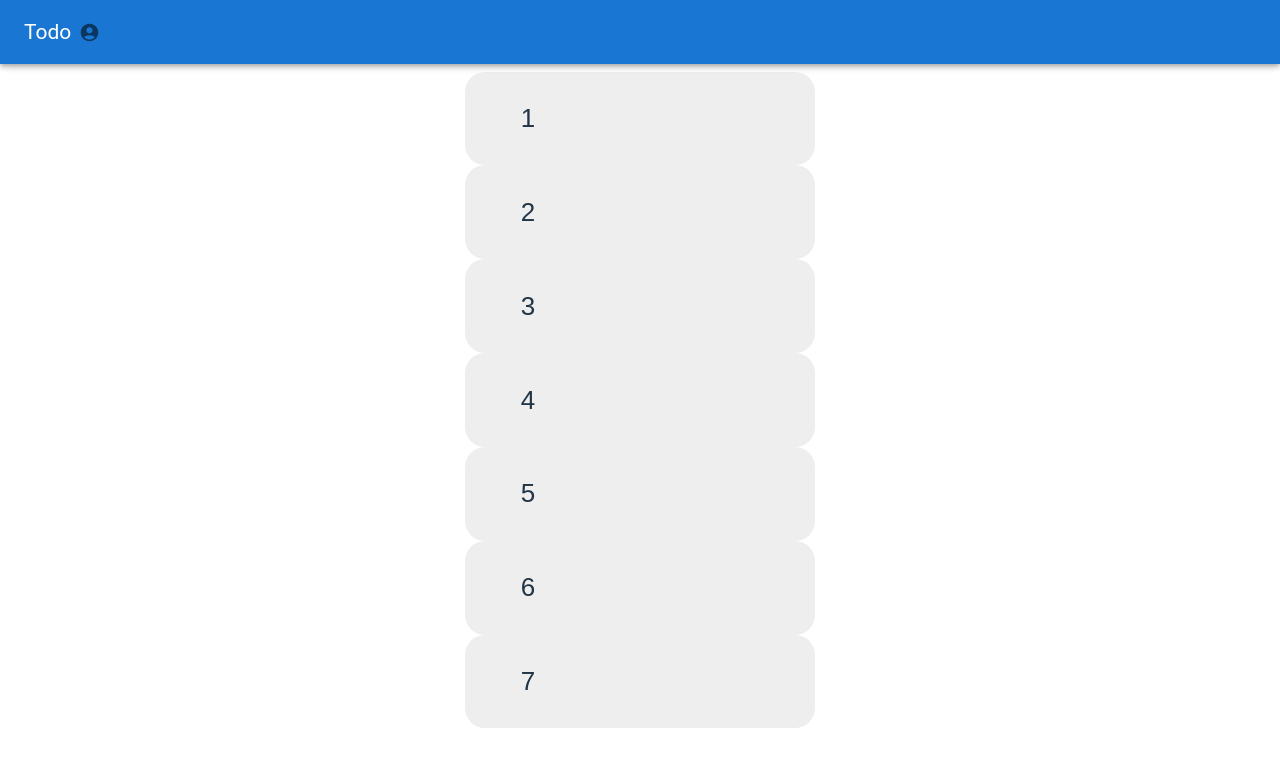
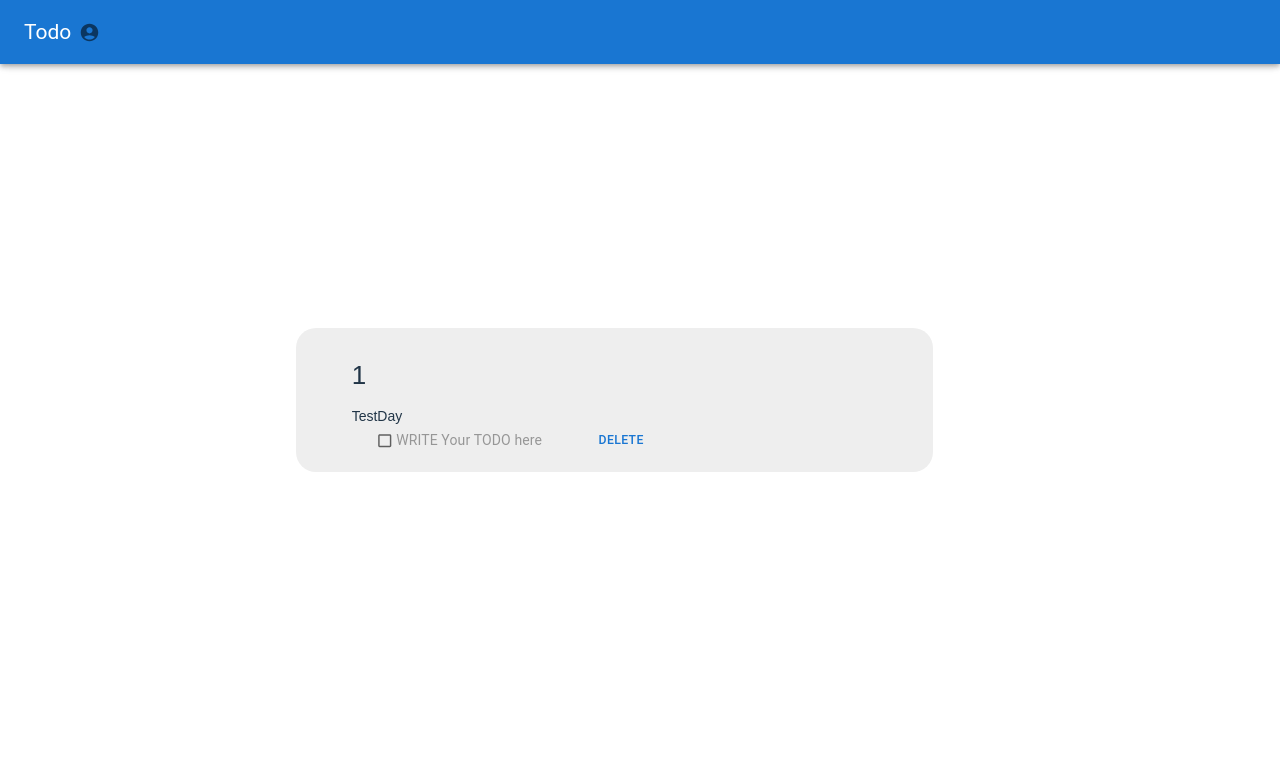
Before and after one commit to rhit-arnarsan/280-Final-Project, a React (Vite) app: page /todos in a window 1280 px wide. Shown: the top 766 px of the page. Built offline with nearby package versions, Linux system fonts and the light colour scheme; no server answers.

Commit message:
no progress

```diff
--- a/src/components/Login.jsx
+++ b/src/components/Login.jsx
@@ -25,7 +25,8 @@ export function Login() {
             return
         }
 
-        document.cookie = response.cookie;
+        document.cookie = "session="+response.cookie;
+        console.log("here")
 
         navigate("/todos", {replace: true})
     };
--- a/src/components/Register.jsx
+++ b/src/components/Register.jsx
@@ -26,7 +26,7 @@ export function Register() {
             },
             // mode: 'no-cors',
             body: JSON.stringify({"username": username, "password": password})
-        }).then(i => i.text())
+        }).then(i => i.json())
 
         if (response.error != null) {
             alert(response.error);
--- a/src/components/TopBar.jsx
+++ b/src/components/TopBar.jsx
@@ -33,7 +33,7 @@ export function TopBar() {
 
     return (
         <AppBar>
-            <Toolbar sx={{ minwidth: "100%" }}>
+            <Toolbar sx={{ width: "100%", "boxSizing": "content-box" }}>
                 <Typography variant="h5">
                     Todo
                 </Typography>
@@ -45,8 +45,8 @@ export function TopBar() {
                         <Menu
                             anchorEl={menuAnchor}
                             open={Boolean(menuOpen)}>
-                            <MenuItem onClick={logout()}>Light / Dark Mode</MenuItem>
-                            <MenuItem onClick={logout()}>Logout</MenuItem>
+                            <MenuItem onClick={() => 1}>Light / Dark Mode</MenuItem>
+                            <MenuItem onClick={logout}>Logout</MenuItem>
                         </Menu>
                     </IconButton>
                 </Box>
--- a/src/components/Week.jsx
+++ b/src/components/Week.jsx
@@ -1,8 +1,8 @@
 import { useState } from 'react'
 
-import { Checkbox, TextField } from '@mui/material';
+import { Button, Checkbox, TextField } from '@mui/material';
 
-const daysOfWeek = ["Sunday", "Monday", "Tuesday", "Wednesday", "Thursday", "Friday", "Saturday"];
+const days_of_week = ["Sunday", "Monday", "Tuesday", "Wednesday", "Thursday", "Friday", "Saturday"];
 
 class weekHolder {
     constructor(start, end) {
@@ -43,17 +43,24 @@ class weekHolder {
     async getData() {
         const x = await fetch("http://localhost:5000/api/get-days-inrange", {
             body: JSON.stringify({
-                startDate: this.startDate.toISOString(),
-                endDate: this.endDate.toISOString(),
+                start: this.startDate.toISOString().slice(0, 10),
+                end: this.endDate.toISOString().slice(0, 10),
             }),
+            credentials: 'include',
+            method: "POST",
+            headers: {
+                "Content-Type": "application/json",
+                "Accept": "application/json",
+            }
 
         }).then((i) => i.json());
         console.log(x);
+        return x;
     }
 
 }
 
-function dayToWeek(day) {
+export function dayToWeek(day) {
     let start = new Date(day);
     while (start.getDay() != 0) {
         start.setDate(start.getDate() - 1);
@@ -70,25 +77,25 @@ console.log(dayToWeek(new Date()).getNextNWeeks(9));
 console.log(dayToWeek(new Date()).toListOfDays())
 
 
-function TodoLine(addLine) {
-    const [done, setDone] = useState(true);
+function TodoLine(index, addLine, valueDefault, doneDefault, passUp, remove) {
+    const [val, setVal] = useState(valueDefault);
+    const [done, setDone] = useState(doneDefault);
 
     const input =  (
         <TextField
         InputProps={{ disableUnderline: true }}
         placeholder="WRITE Your TODO here"
         variant="standard"
-        // value={""}
+        value={val}
         className={done ? "strike" : ""}
-        onKeyDown={ (e) => (e.key === 'Enter') ? addLine() : undefined}
+        onChange={(e) => {
+            setVal(e.target.value);
+            passUp(index, e.target.value, done)
+        }}
+        onKeyDown={ (e) => (e.key === 'Enter') ? addLine(index) : undefined}
         />
+
     );
-
-    currDate = new Date();
-    dayOfWeek = daysOfWeek[currDate.getDay()];
-    month = date.getMonth() + 1; // 0-based months
-    day = currDate.getDate();
-    year = date.getFullYear();
 
     return (
         <div className="todo-item">
@@ -97,24 +104,58 @@ function TodoLine(addLine) {
                 '&.Mui-checked': { background: '#ffffff00', },
                 padding: '3px'
             }}
-            onChange={(event) => setDone(event.target.checked)}
+            onChange={(event) => {
+                setDone(event.target.checked)
+                passUp(index, val, event.target.checked)
+            }}
             />
             {input}
+            <Button
+            onClick={() => remove(index)}>
+                Delete
+            </Button>
         </div>
     );
 }
 
-export function Day(name) {
-    currDate = new Date();
-    dayOfWeek = daysOfWeek[currDate.getDay()];
-    month = date.getMonth() + 1; // 0-based months
-    day = currDate.getDate();
-    year = date.getFullYear();
+export function Day(name, date) {
+    const [todos, setTodos] = useState([{value: "", done: false}]) //[...existing, {value: "", done: false}])
+
+    const sT = (x) => {
+        if (typeof x != "object") {
+            console.trace("asdf")
+            console.log("x ", x)
+        }
+        setTodos(x)
+    }
+    const update = (i, value, done) => {
+        sT((x) => window.structuredClone(x).map((todo, index) => {
+            return (i == index) ? {value: value, done: done} : todo
+        }))
+        console.log(name, todos)
+    };
+
+    const remove = async (i) => {
+
+        // sT((x) => x.filter((_, index) => index !== i));
+        const temp = window.structuredClone(todos).filter((_, index) => index != i)
+        console.log("temp")
+        sT(temp);
+        // const got = [...todos.slice(0, i), ...todos.slice(i)];
+    }
+
+    const add = (i) => {
+        sT([...todos.slice(0, i+1), {value: "", done: false}, ...todos.slice(i)]);
+        // const got = [...todos.slice(0, i), ...todos.slice(i)];
+    }
 
     return (
         <div>
-            <p>{name}</p>
-            {TodoLine()}
+            <p alt={date.toISOString().slice(0,10)}>{name}</p>
+            {
+                todos.map((todo, i) =>
+                    TodoLine(i, add, todo.value, todo.done, update, remove))
+            }
         </div>
     );
 }
@@ -130,15 +171,17 @@ export function Day(name) {
     ],
     "tuesday": ...
 }
-
 */
 
+
 // name is a string
-export function Week(name) {
+export function Week(name, weekHolder) {
+    weekHolder.getData();
     return (
         <div className="week">
             <h1 id={name}>{name}</h1>
-            {/* {days_of_week.map((i) => Day(i))} */}
+            {/* {weekHolder.toListOfDays().map((day, i) => Day(days_of_week[i], day, [{value:"asdf", done: true}]))} */}
+            {Day("TestDay", new Date(), [{value: "asdf", done: true}])}
         </div>
     );
 }
--- a/src/index.css
+++ b/src/index.css
@@ -40,7 +40,8 @@ p {
 }
 
 #wrapper {
-  width: 100vw;
+  width: 96vw;
+  max-width: 100vw;
   padding: 0px;
   margin: 0px;
   display: flex;
@@ -48,3 +49,7 @@ p {
 
   align-items: center;
 }
+
+* {
+  box-sizing: border-box
+}
--- a/src/pages/Main.jsx
+++ b/src/pages/Main.jsx
@@ -1,5 +1,5 @@
 
-import { Week } from '../components/Week.jsx';
+import { Week, dayToWeek } from '../components/Week.jsx';
 import { TopBar } from '../components/TopBar.jsx';
 
 
@@ -7,7 +7,7 @@ export function Main() {
     return (
         <>
         {TopBar()}
-        {[1,2,3,4,5,6,7].map(i => Week(i))}
+        {[1].map(i => Week(i, dayToWeek(new Date())))}
         </>
     );
 }
```
